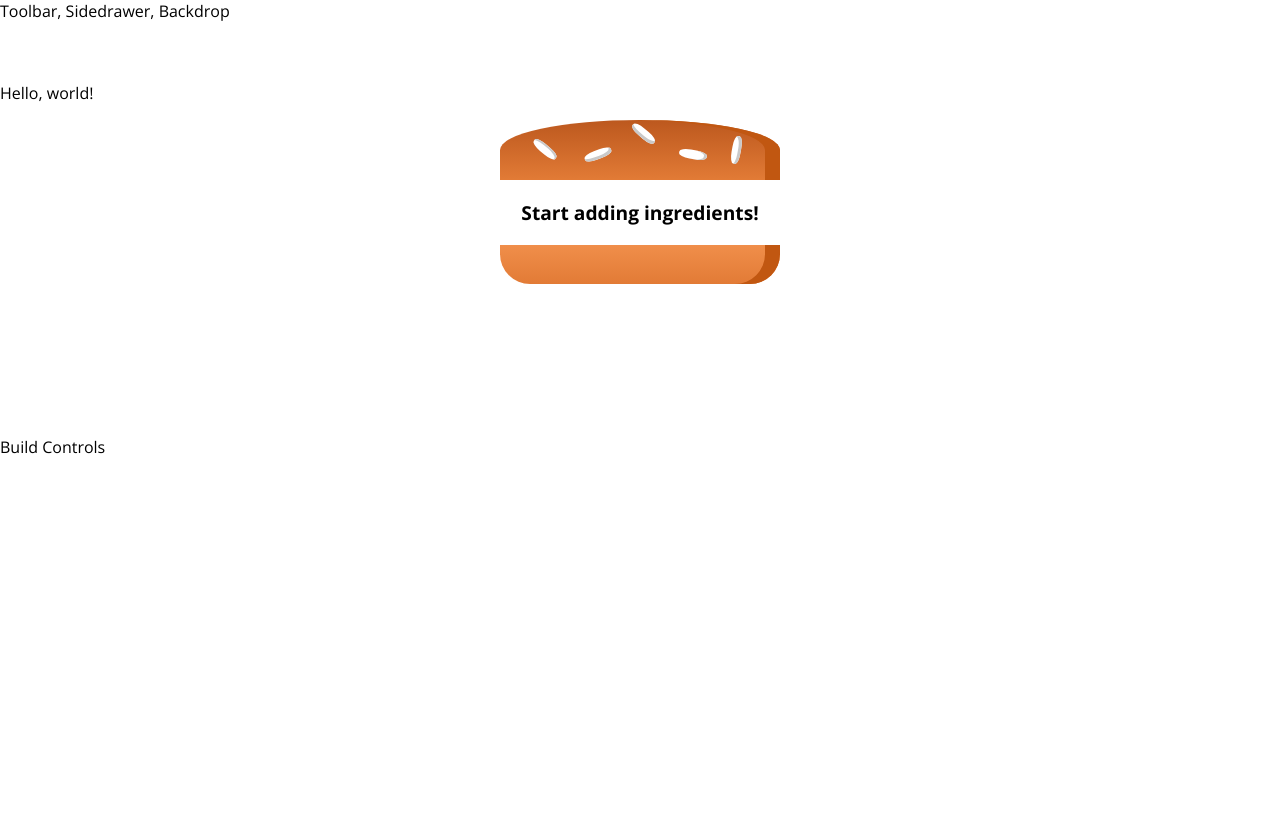
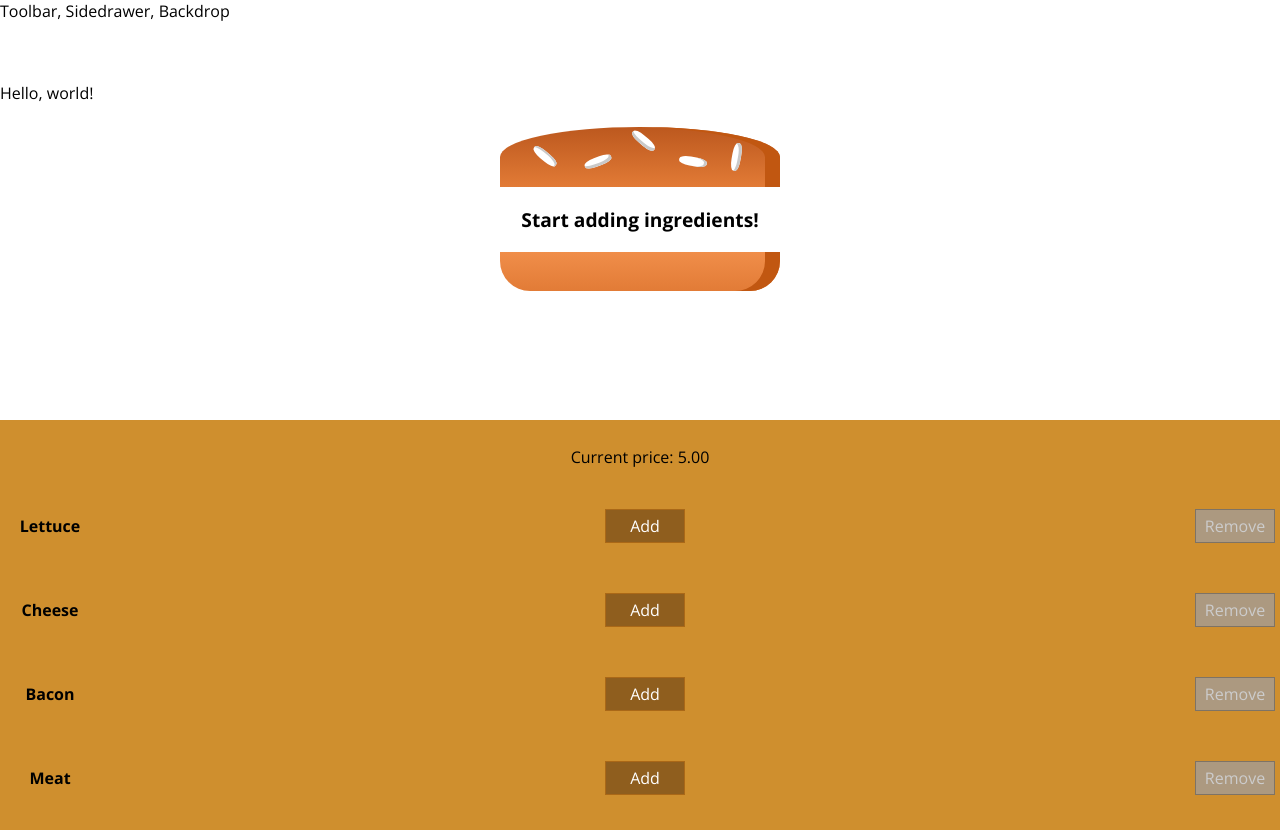
Before and after one commit to meganjacobs97/burger-builder, a React (Create React App) app: page / in a window 1280 px wide. Before the commit the page ends 800 px from the top, so only its background shows below. Built offline with nearby package versions, Linux system fonts and the light colour scheme.

Commit message:
can add/remove ingredients; added price

```diff
--- /dev/null
+++ b/src/components/Burger/BuildControls/BuildControl/BuildControl.js
@@ -0,0 +1,12 @@
+import React from "react";
+import classes from "./BuildControl.module.css"
+
+const BuildControl = props => {
+    return <div className={classes.BuildControl}>
+        <div className={classes.Label}><p>{props.label}</p></div>
+        <button className={classes.More} onClick={props.added}>Add</button>
+        <button className={classes.Less} onClick={props.removed} disabled={props.disabled}>Remove</button>
+    </div >
+}
+
+export default BuildControl;
--- /dev/null
+++ b/src/components/Burger/BuildControls/BuildControl/BuildControl.module.css
@@ -0,0 +1,56 @@
+.BuildControl {
+    display: flex;
+    justify-content: space-between;
+    align-items: center;
+    margin: 5px 0;
+}
+
+.BuildControl button {
+    display: block;
+    font: inherit;
+    padding: 5px;
+    margin: 0 5px;
+    width: 80px;
+    border: 1px solid #AA6817;
+    cursor: pointer;
+    outline: none;
+}
+
+.BuildControl button:disabled {
+    background-color: #AC9980;
+    border: 1px solid #7E7365;
+    color: #ccc;
+    cursor: default;
+}
+
+.BuildControl button:hover:disabled {
+    background-color: #AC9980;
+    color: #ccc;
+    cursor: not-allowed;
+}
+
+.Label {
+    padding: 10px;
+    font-weight: bold;
+    width: 80px;
+}
+
+.BuildControl .Less {
+    background-color: #D39952;
+    color: white;
+}
+
+.BuildControl .More {
+    background-color: #8F5E1E;
+    color: white;
+}
+
+.BuildControl .Less:hover, .BuildControl .Less:active {
+    background-color: #DAA972;
+    color: white;
+}
+
+.BuildControl .More:hover,.BuildControl .More:active {
+    background-color: #99703F;
+    color: white;
+}
--- /dev/null
+++ b/src/components/Burger/BuildControls/BuildControls.js
@@ -0,0 +1,27 @@
+import React from "react";
+import classes from "./BuildControls.module.css"
+import BuildControl from "./BuildControl/BuildControl";
+
+const controls = [
+    { label: "Lettuce", type: "lettuce" },
+    { label: "Cheese", type: "cheese" },
+    { label: "Bacon", type: "bacon" },
+    { label: "Meat", type: "meat" }
+];
+
+const BuildControls = props => (
+    <div className={classes.BuildControls}>
+        <p>Current price: <string>{props.price.toFixed(2)}</string></p>
+        {controls.map(control => {
+            return <BuildControl
+                key={control.label}
+                label={control.label}
+                added={() => props.ingredientAddedHandler(control.type)}
+                removed={() => { props.ingredientRemovedHandler(control.type) }}
+                disabled={props.disabled[control.type]}
+            />
+        })}
+    </div>
+)
+
+export default BuildControls;
--- /dev/null
+++ b/src/components/Burger/BuildControls/BuildControls.module.css
@@ -0,0 +1,10 @@
+.BuildControls {
+    width: 100%;
+    background-color: #CF8F2E;
+    display: flex;
+    flex-flow: column;
+    text-align: center;
+    box-shadow: 0 2px 1px #ccc;
+    margin: auto;
+    padding: 10px 0;
+}
--- a/src/components/Burger/Burger.module.css
+++ b/src/components/Burger/Burger.module.css
@@ -3,7 +3,7 @@
     width: 100%;
     height: 250px;
     margin: auto;
-    /* overflow: scroll;  */
+    overflow: scroll;
     text-align: center;
     font-weight: bold;
     font-size: 1.2rem;
--- a/src/components/stateful/BurgerBuilder/BurgerBuilder.js
+++ b/src/components/stateful/BurgerBuilder/BurgerBuilder.js
@@ -1,6 +1,15 @@
 import React, { Component } from "react";
 import Wrapper from "../../../hoc/Wrapper"
 import Burger from "../../Burger/Burger"
+import BuildControls from "../../Burger/BuildControls/BuildControls"
+
+const ingredientPrices = {
+    lettuce: .25,
+    cheese: .25,
+    bacon: .5,
+    meat: 1
+}
+
 class BurgerBuilder extends Component {
     state = {
         ingredients: {
@@ -8,12 +17,63 @@ class BurgerBuilder extends Component {
             lettuce: 0,
             cheese: 0,
             bacon: 0
+        },
+        totalPrice: 5
+    }
+
+    addIngredientHandler = (type) => {
+        //add ingredient
+        const oldCount = this.state.ingredients[type];
+        const newCount = oldCount + 1;
+
+        const newIngredients = { ...this.state.ingredients };
+        newIngredients[type] = newCount;
+
+        this.setState({ ingredients: newIngredients });
+
+        //add price
+        const priceAddition = ingredientPrices[type];
+        const oldPrice = this.state.totalPrice;
+        const newPrice = oldPrice + priceAddition;
+
+        this.setState({ totalPrice: newPrice });
+    }
+
+    removeIngredientHandler = (type) => {
+        //remove ingredient
+        const oldCount = this.state.ingredients[type];
+
+        if (oldCount <= 0) {
+            return;
         }
+
+        const newCount = oldCount - 1;
+
+        const newIngredients = { ...this.state.ingredients };
+        newIngredients[type] = newCount;
+
+        this.setState({ ingredients: newIngredients });
+
+        //remove price
+        const priceDeduction = ingredientPrices[type];
+        const oldPrice = this.state.totalPrice;
+        const newPrice = oldPrice - priceDeduction;
+
+        this.setState({ totalPrice: newPrice });
     }
+
     render() {
+        const disabledInfo = { ...this.state.ingredients }
+        for (let key in disabledInfo) {
+            disabledInfo[key] = disabledInfo[key] <= 0;
+        }
         return <Wrapper>
             <Burger ingredients={this.state.ingredients} />
-            <p>Build Controls</p>
+            <BuildControls
+                price={this.state.totalPrice}
+                ingredientAddedHandler={this.addIngredientHandler}
+                ingredientRemovedHandler={this.removeIngredientHandler}
+                disabled={disabledInfo} />
         </Wrapper>
     }
 }
```
